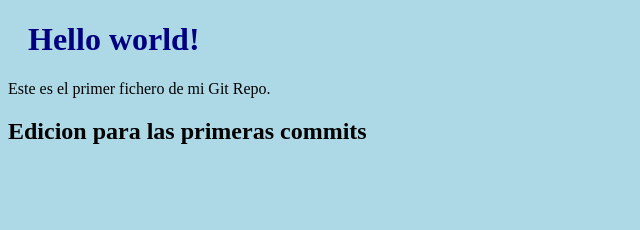
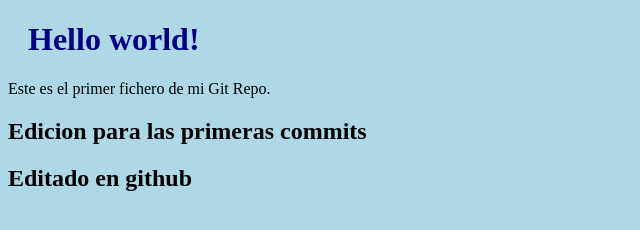
Before and after one commit to IceForClass/InitialGit, a plain HTML site: page index.html in a window 1280 px wide. Shown: the whole page, without its empty margins (0-640 px from the left). Drawn offline with Linux system fonts and the light colour scheme.

Commit message:
Primera edicicion desde github

```diff
--- a/index.html
+++ b/index.html
@@ -9,5 +9,6 @@
  <h1>Hello world!</h1>
  <p>Este es el primer fichero de mi Git Repo.</p>
  <h2>Edicion para las primeras commits</h2>
+ <h2>Editado en github</h2>
 </body>
 </html>
```
